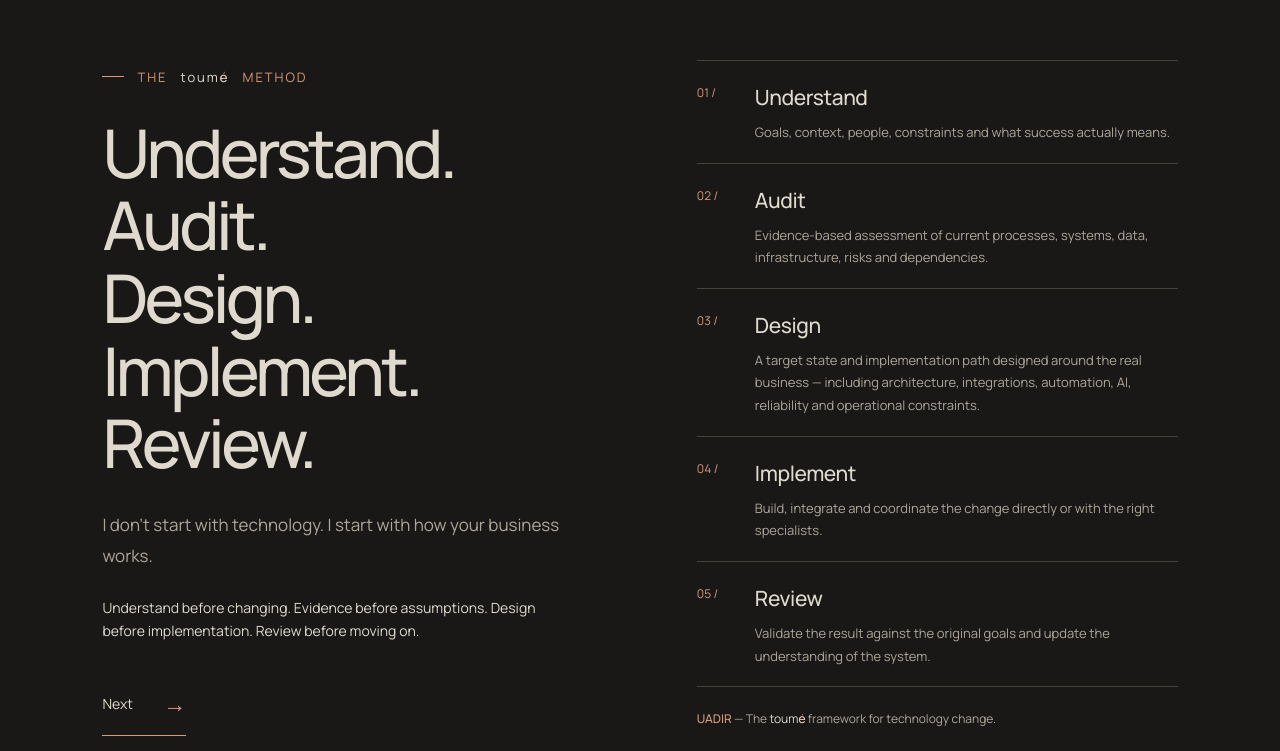
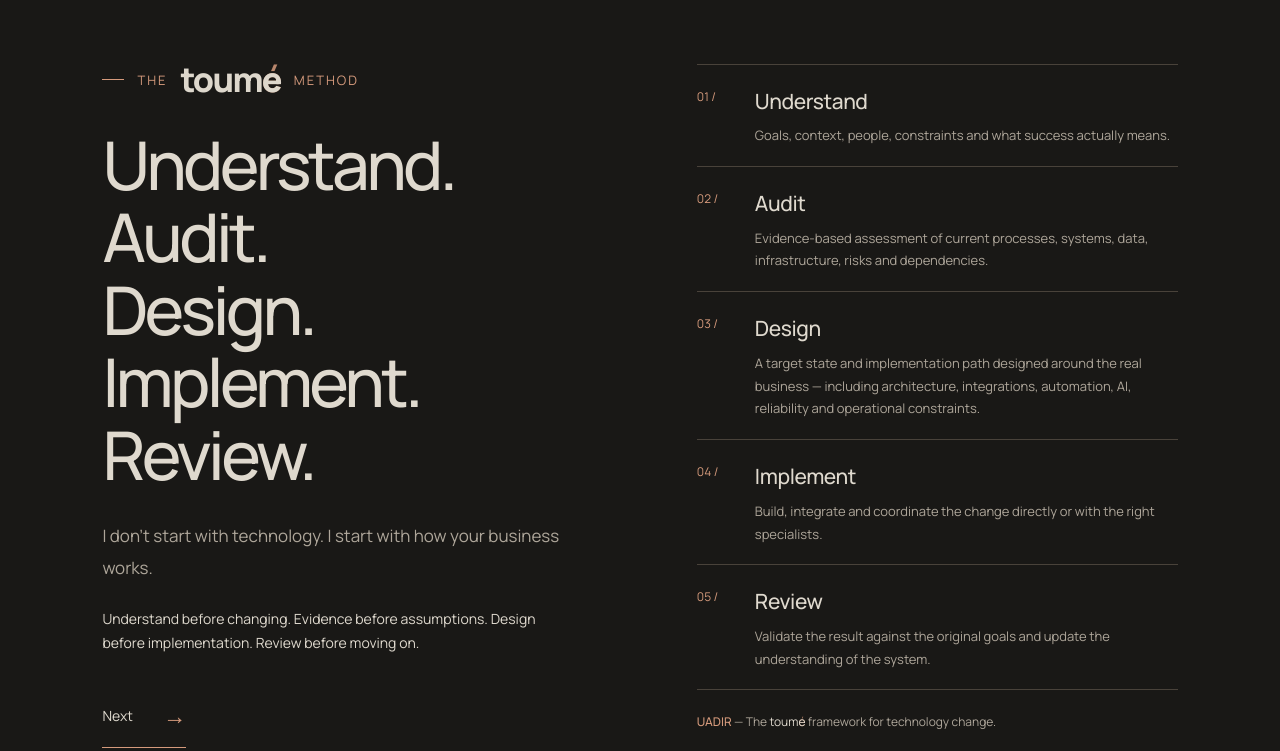
Before and after one commit to cjdev-hash/toume.org, a website: page alternative.html in a window 1280 px wide. Shown: the part 3646-4397 px from the top of the page. Drawn offline with Linux system fonts and the light colour scheme.

Commit message:
Improve method branding and align closing actions

```diff
--- a/alternative.css
+++ b/alternative.css
@@ -47,6 +47,14 @@
 .engagement-panel .experience-disclosure{max-width:none}
 .person-intro{display:flex;align-items:center;gap:20px;margin:4px 0 22px}
 .person-intro img{width:92px;height:92px;object-fit:cover;border-radius:4px}
+.closing-actions{display:grid;grid-template-columns:max-content max-content;gap:0 30px;align-items:start;margin-top:29px}
+.closing-actions>.scene-link{margin-top:0;padding:12px 0;min-height:48px}
+.closing-actions .experience-disclosure{display:contents}
+.closing-actions .experience-disclosure summary{padding:12px 0;min-height:48px;font-size:14px;border-bottom:1px solid var(--accent);gap:22px}
+.closing-actions .experience-content{grid-column:1/-1;padding-top:28px;border-bottom:1px solid var(--line);margin-top:20px}
+.closing-actions .experience-disclosure:not([open]) .experience-content{display:none}
+.closing-actions .person-intro img{width:160px;height:160px;flex-shrink:0}
+@media(max-width:700px){.closing-actions{grid-template-columns:max-content minmax(0,max-content);gap:0 22px;margin-top:22px}.closing-actions>.scene-link,.closing-actions .experience-disclosure summary{font-size:12px;gap:12px}.closing-actions .person-intro img{width:80px;height:80px}.closing-actions .experience-content{padding-top:20px}.closing-actions .person-intro{gap:16px}}
 .person-intro h3{font-size:23px;line-height:1.3;margin:0}
 @media(max-width:700px){.engagement-panel{max-width:none}.person-intro img{width:76px;height:76px}.person-intro h3{font-size:21px}}
 .contact-page .contact-layout{max-width:1600px;margin:auto;padding:165px 8% 80px;display:grid;grid-template-columns:1fr 1fr;gap:9%;align-items:start;min-height:calc(100svh - 85px)}
--- a/alternative.js
+++ b/alternative.js
@@ -401,7 +401,7 @@
     case 2:return svg(`<path class="accent-wire" d="M125 100H375V205H125V310H375"/><path class="wire" d="M125 100V205M375 205V310"/>${rect(65,70,120,60,l.people)}${rect(315,70,120,60,l.tools)}${rect(65,175,120,60,l.data)}${rect(300,175,150,60,l.infrastructure)}${rect(315,280,120,60,l.outcome,true)}<circle class="node" cx="125" cy="310" r="5"/>`);
     case 3:return svg(`<text class="small" x="100" y="45">${l.before}</text><text class="small" x="370" y="45">${l.after}</text>${[[40,80],[135,115],[50,180],[130,220],[35,290],[130,325],[140,55]].map(([x,y])=>`<rect class="faint" x="${x}" y="${y}" width="52" height="30" rx="2"/>`).join('')}<path class="wire dash" d="M66 110L161 130L76 195L156 235L61 305L156 340"/><path class="accent-wire" d="M310 105H425V275H310Z"/>${[[290,85],[405,85],[290,255],[405,255]].map(([x,y])=>`<rect class="active-box" x="${x}" y="${y}" width="40" height="40" rx="2"/>`).join('')}<path class="wire" d="M215 190H260L252 182M260 190L252 198"/>`);
     case 4:return svg(`<path class="faint" d="M40 80H460M40 155H460M40 230H460M40 305H460M100 35V350M200 35V350M300 35V350M400 35V350"/><rect class="wire dash" x="60" y="100" width="100" height="160" rx="2"/><path class="wire dash" d="M80 130H140M80 155H130M80 180H140M80 205H120"/><path class="accent-wire" d="M160 180H235V115H350M235 180V265H350M235 180H350"/>${rect(330,90,110,50,'01',true)}${rect(330,155,110,50,'02',true)}${rect(330,240,110,50,'03',true)}<circle class="node" cx="235" cy="180" r="5"/><text class="small" x="110" y="310">${l.idea}</text><text class="small" x="235" y="340">${l.plan}</text><text class="small" x="385" y="310">${l.working}</text>`);
-    case 5:{const nodes=[[100,70,l.developer],[400,70,l.network],[80,195,l.security],[420,195,l.design],[100,320,l.installation],[400,320,l.dataExpert]];return svg(`${nodes.map(([x,y])=>`<path class="accent-wire" d="M250 195L${x} ${y}"/>`).join('')}<circle class="active-box" cx="250" cy="195" r="53"/><image href="logo/logo_transp_small.png" x="190" y="180" width="120" height="29"/>${nodes.map(([x,y,label])=>`${rect(x-62,y-22,124,44,label)}`).join('')}`);}
+    case 5:{const nodes=[[100,70,l.developer],[400,70,l.network],[80,195,l.security],[420,195,l.design],[100,320,l.installation],[400,320,l.dataExpert]];return svg(`${nodes.map(([x,y])=>`<path class="accent-wire" d="M250 195L${x} ${y}"/>`).join('')}<circle class="active-box" cx="250" cy="195" r="53"/><image href="logo/logo_transp_small.png" x="208" y="185" width="84" height="20"/>${nodes.map(([x,y,label])=>`${rect(x-62,y-22,124,44,label)}`).join('')}`);}
     case 6:return svg(`<path class="faint" d="M25 290H475"/><path class="accent-wire" d="M45 260H145V215H245V170H345V125H455"/>${[l.today,l.improve,l.grow,l.change,l.support].map((label,i)=>`<circle class="ring" cx="${45+i*100}" cy="${260-i*45}" r="7"/><circle class="node" cx="${45+i*100}" cy="${260-i*45}" r="2"/><text class="small" x="${45+i*100}" y="325">${label}</text>`).join('')}<path class="wire" d="M445 115L455 125L445 135"/>`);
     default:return '';
   }
@@ -443,6 +443,13 @@
   if(focus)section.querySelector('h1,h2').focus({preventScroll:true});
   history.replaceState(null,'',`#${hashes[index]}`);
 }
+function personDisclosure(t){return `<details class="experience-disclosure" id="krzysztof"><summary>${t.personLabel}<span class="disclosure-icon" aria-hidden="true"></span></summary><div class="experience-content">
+        <div class="person-intro"><img src="ja.png" width="1254" height="1254" loading="lazy" decoding="async" alt="${t.labels.portrait}"><h3>${t.person.title}</h3></div>
+        <p class="experience-context">${t.person.description}</p><p class="experience-context">${t.person.supporting}</p><p class="experience-context">${t.person.aside}</p>
+        <h3>${t.experienceLabel}</h3><p class="experience-context">${t.experienceIntro}</p><p class="experience-context">${t.experienceMethod}</p>
+        <ul>${t.experience.map(item=>`<li><h3>${item.title}</h3><p>${item.description}</p></li>`).join('')}</ul>
+        <section class="experience-bridge" aria-labelledby="bridge-title"><h3 id="bridge-title">${t.bridgeTitle}</h3><p>${t.bridgeIntro}</p><ul class="bridge-questions">${t.bridgeQuestions.map(question=>`<li>${question}</li>`).join('')}</ul><p>${t.bridgeConclusion}</p></section>
+      </div></details>`;}
 function render(preserve=false){
   const previous=active;
   const experienceOpen=document.querySelector('.experience-disclosure')?.open || false;
@@ -463,17 +470,11 @@
       ${scene.badge?`<p class="remote-badge">${scene.badge}</p>`:''}
       ${scene.supporting?`<p class="scene-aside">${scene.supporting}</p>`:''}
       <p class="scene-aside">${scene.aside}</p>
-      ${i<6?`<a class="scene-link" href="#${hashes[i+1]}" data-next-scene="${i+1}"><span>${i===0?t.start:t.next}</span><span aria-hidden="true">→</span></a>`:`<a class="scene-link" href="contact.html"><span>${t.talk}</span><span aria-hidden="true">↗</span></a>`}
+      ${i<6?`<a class="scene-link" href="#${hashes[i+1]}" data-next-scene="${i+1}"><span>${i===0?t.start:t.next}</span><span aria-hidden="true">→</span></a>`:`<div class="closing-actions"><a class="scene-link" href="contact.html"><span>${t.talk}</span><span aria-hidden="true">↗</span></a>${personDisclosure(t)}</div>`}
     </div>
     ${i===4?`<div class="method-panel"><ol class="method-steps">${t.methodSteps.map((step,index)=>`<li><span class="method-number">0${index+1} /</span><div><h3>${step.title}</h3><p>${step.description}</p></div></li>`).join('')}</ol><p class="method-framework"><strong>UADIR</strong> — ${scene.detail}</p></div>`:i===6?`<div class="engagement-panel">
       <dl class="consulting-services" aria-label="${scene.kicker}">${t.services.map(service=>`<div><dt>${service.title}</dt><dd>${service.description}</dd></div>`).join('')}</dl>
-      <details class="experience-disclosure" id="krzysztof"><summary>${t.personLabel}<span class="disclosure-icon" aria-hidden="true"></span></summary><div class="experience-content">
-        <div class="person-intro"><img src="ja.png" width="1254" height="1254" loading="lazy" decoding="async" alt="${t.labels.portrait}"><h3>${t.person.title}</h3></div>
-        <p class="experience-context">${t.person.description}</p><p class="experience-context">${t.person.supporting}</p><p class="experience-context">${t.person.aside}</p>
-        <h3>${t.experienceLabel}</h3><p class="experience-context">${t.experienceIntro}</p><p class="experience-context">${t.experienceMethod}</p>
-        <ul>${t.experience.map(item=>`<li><h3>${item.title}</h3><p>${item.description}</p></li>`).join('')}</ul>
-        <section class="experience-bridge" aria-labelledby="bridge-title"><h3 id="bridge-title">${t.bridgeTitle}</h3><p>${t.bridgeIntro}</p><ul class="bridge-questions">${t.bridgeQuestions.map(question=>`<li>${question}</li>`).join('')}</ul><p>${t.bridgeConclusion}</p></section>
-      </div></details>
+
     </div>`:`<figure class="diagram">${diagram(i,t.labels)}<figcaption><span>${scene.caption}</span><span>${scene.detail}</span></figcaption></figure>`}
   </section>`).join('');
 
--- a/brand.css
+++ b/brand.css
@@ -1,5 +1,7 @@
 :root{--brand-letters:#ddd7cc;--brand-accent:#b8866c}
 .brand-name{color:var(--brand-letters);text-transform:none;white-space:nowrap;font-family:Manrope,Arial,sans-serif}
+.scene[data-scene="4"] .scene-kicker .brand-name{font-size:34px;font-weight:800;letter-spacing:-1.7px;line-height:1.15}
+@media(max-width:700px){.scene[data-scene="4"] .scene-kicker .brand-name{font-size:29px;letter-spacing:-1.4px}}
 /* The matching e covers the letter body, leaving only the acute accent coloured. */
 .brand-name .brand-e{position:relative;display:inline-block;color:var(--brand-accent);font:inherit;letter-spacing:inherit;vertical-align:baseline}
 .brand-name .brand-e::after{content:'e';position:absolute;left:0;top:0;color:var(--brand-letters);font:inherit;letter-spacing:inherit;pointer-events:none}
```
